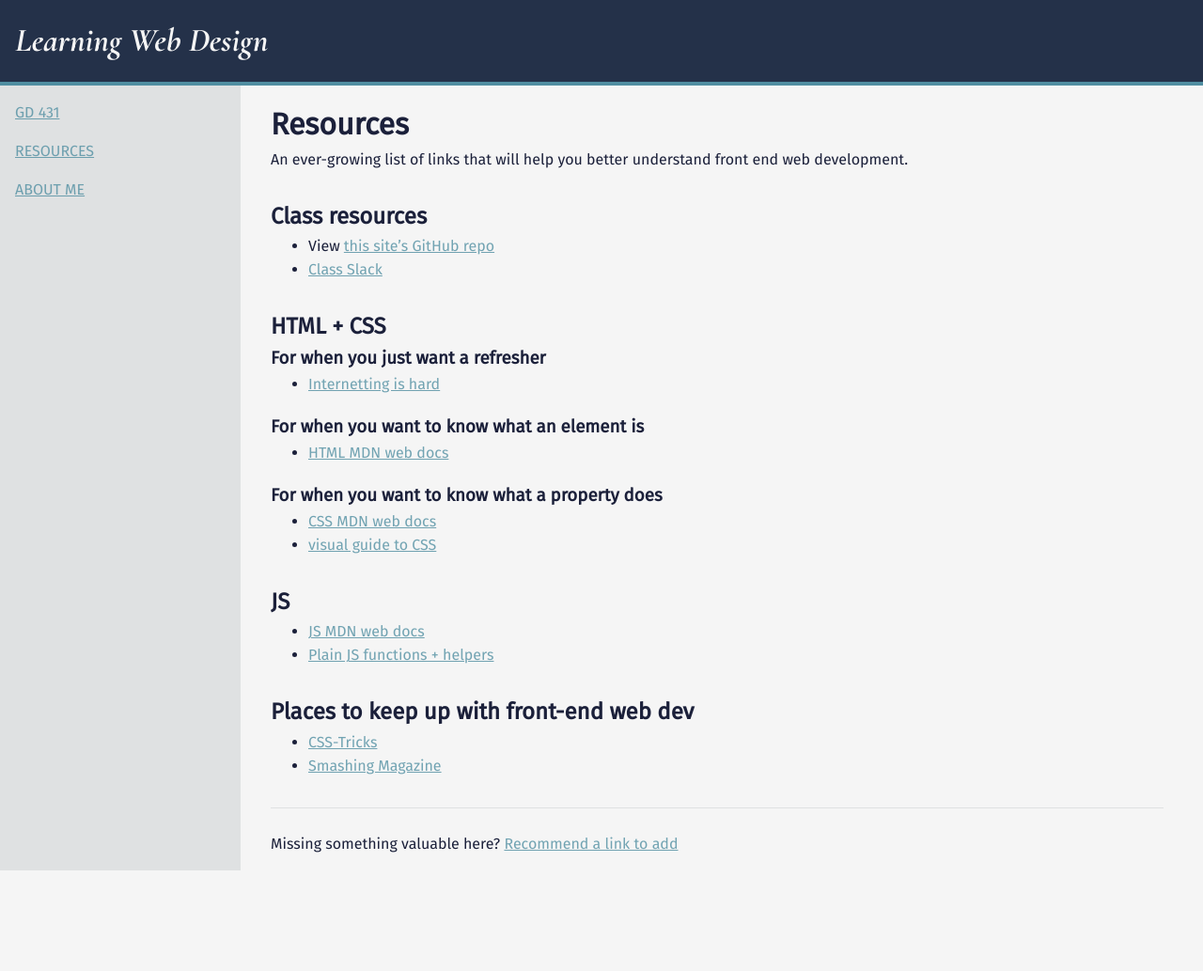
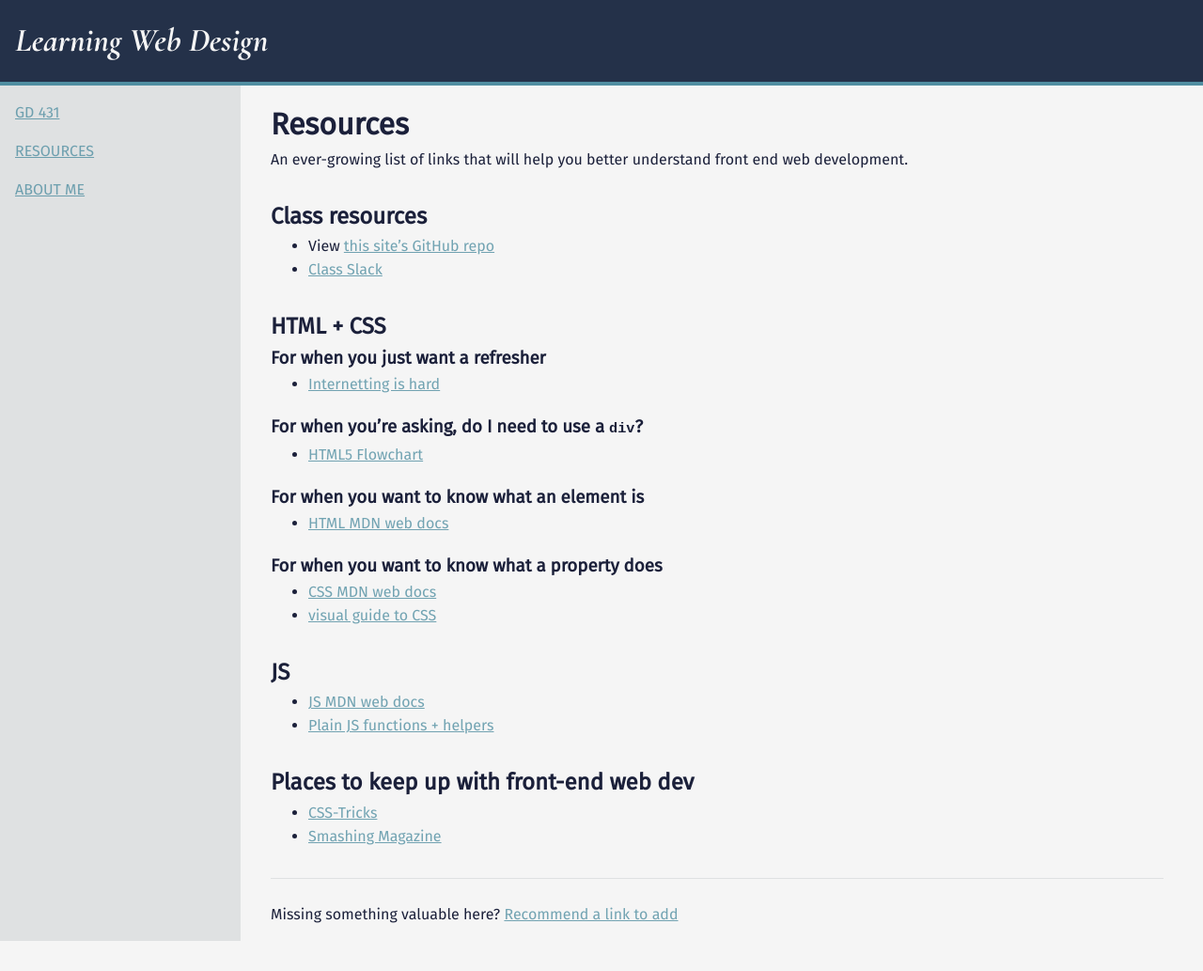
Before and after one commit to mica-web/mica-web.github.io, a Jekyll site: the page built from resources.md, in a window 1280 px wide. Shown: the whole page at 94% size. Built offline with Jekyll 4.4.1, drawn with Linux system fonts in a browser that asks for light colours; before the commit the page ends 958 px from its top, so only the background shows below that.

Commit message:
Added html5 flowchart link

```diff
--- a/resources.md
+++ b/resources.md
@@ -18,6 +18,9 @@ An ever-growing list of links that will help you better understand front end web
 ## HTML + CSS
 ### For when you just want a refresher
 - [Internetting is hard](https://internetingishard.com/)
+
+### For when you're asking, do I need to use a `div`?
+- [HTML5 Flowchart](http://html5doctor.com/resources/#flowchart)
 
 ### For when you want to know what an element is
 - [HTML MDN web docs](https://developer.mozilla.org/en-US/docs/Web/HTML)
```
